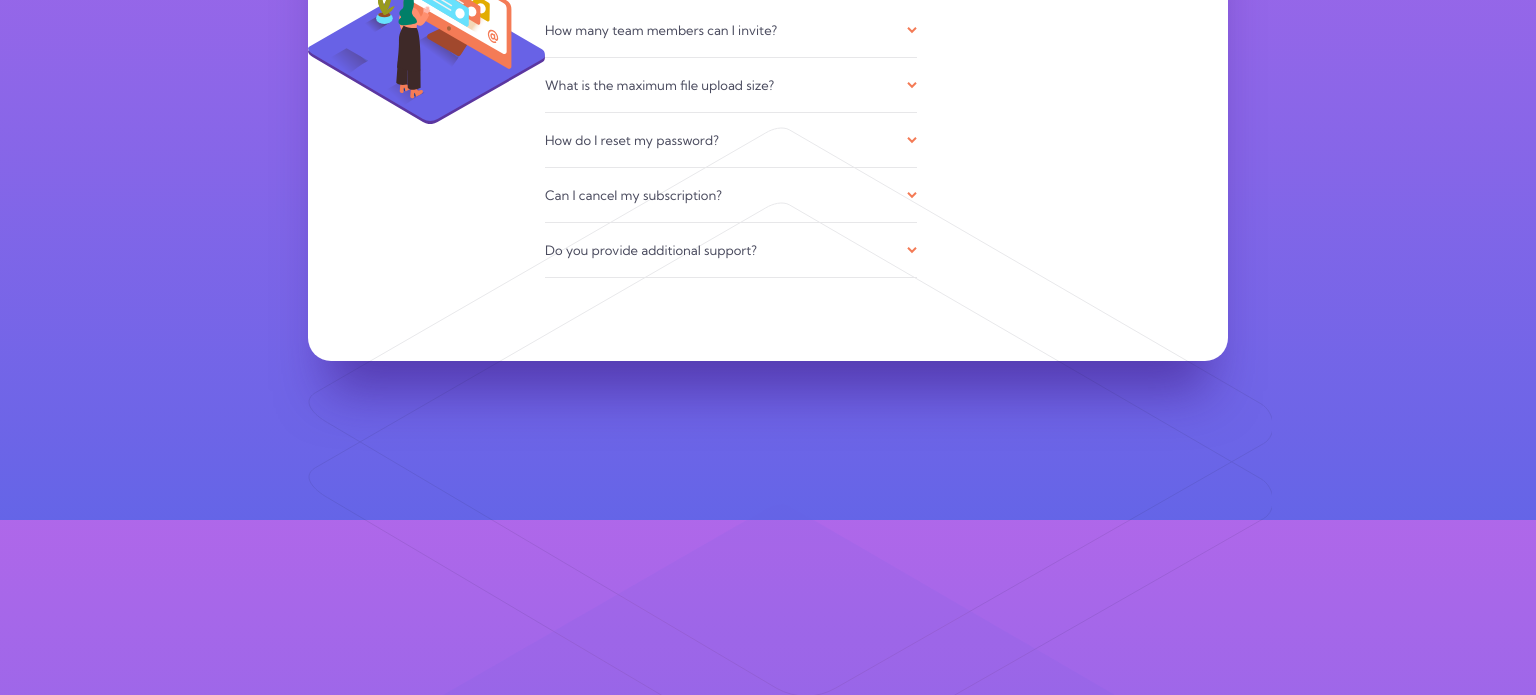
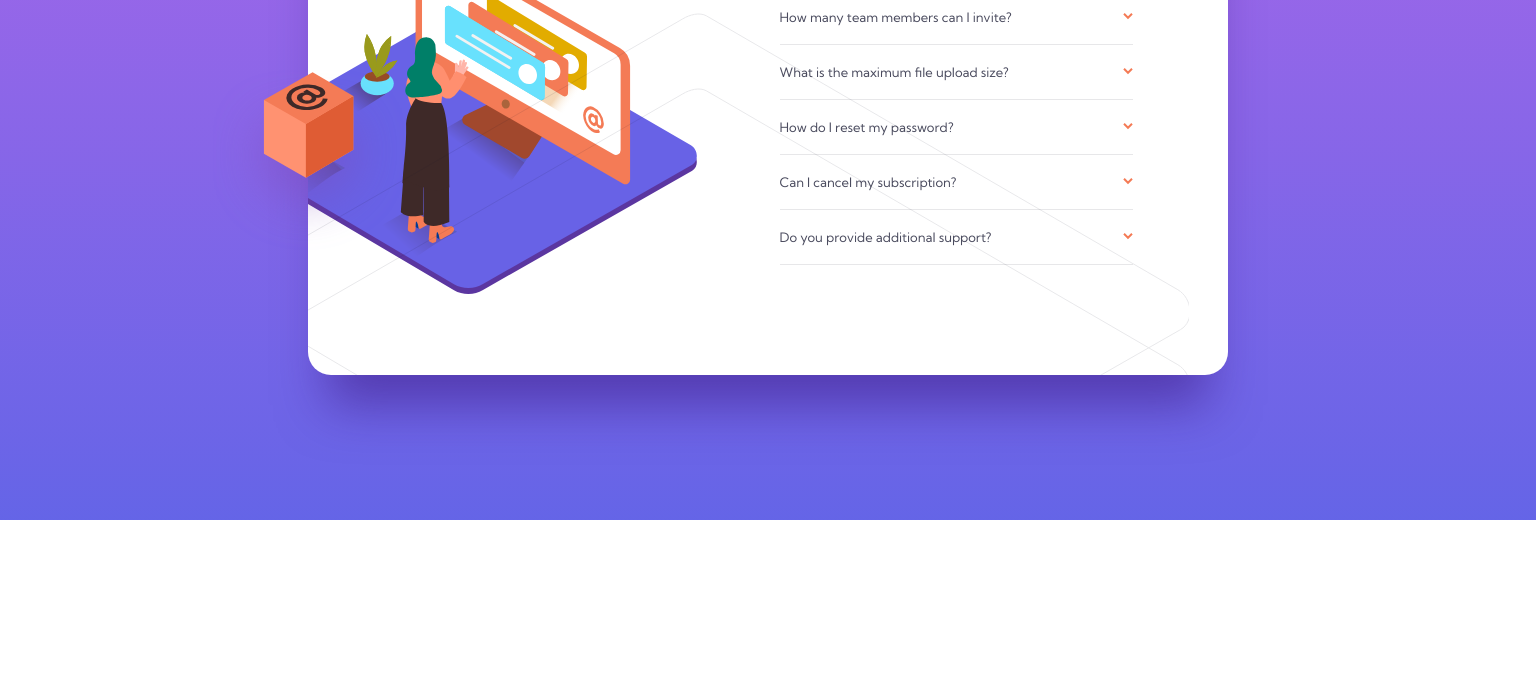
Before and after one commit to AdamHaniff/FAQ-Accordion-Card, a website built with Parcel: page index.html in a window 1536 px wide. Shown: the part 280-975 px from the top of the page. After the commit the page ends 800 px from the top, so only its background shows below. Built offline with nearby package versions, Linux system fonts and the light colour scheme.

Commit message:
Positioned image container in desktop layout

```diff
--- a/sass/main.scss
+++ b/sass/main.scss
@@ -167,26 +167,41 @@ body {
 
   // ************* CARD ************
   .card {
-    max-width: 92rem;
+    max-width: initial;
+    width: 92rem;
+    height: 50.9rem;
     flex-direction: row;
     align-items: initial;
     padding: 6.5rem 9.5rem 8.3rem 0;
-    position: initial;
+    overflow: hidden;
 
     // *** CARD IMAGE CONTAINER ***
     &__image--container {
+      max-width: initial;
+      max-height: initial;
       width: 47.16rem;
-      height: 27.79rem;
-      position: initial;
-      top: initial;
+      height: 35.9rem;
       transform: initial;
+      position: relative;
+      top: 0.5rem;
+      left: -8.3rem;
+
+      &::before {
+        content: "";
+        display: block;
+        background-image: url("../images/illustration-box-desktop.svg");
+        background-repeat: no-repeat;
+        width: 100%;
+        height: 100%;
+        position: fixed;
+        margin: 13.4rem 0 0 -1.2rem;
+      }
 
       &::after {
         content: "";
         background-image: url("../images/bg-pattern-desktop.svg");
         width: 96.4rem;
         height: 56.8rem;
-        transform: initial;
       }
     }
   }
```
Also changed, not shown: css/main.css, 1 other file.
